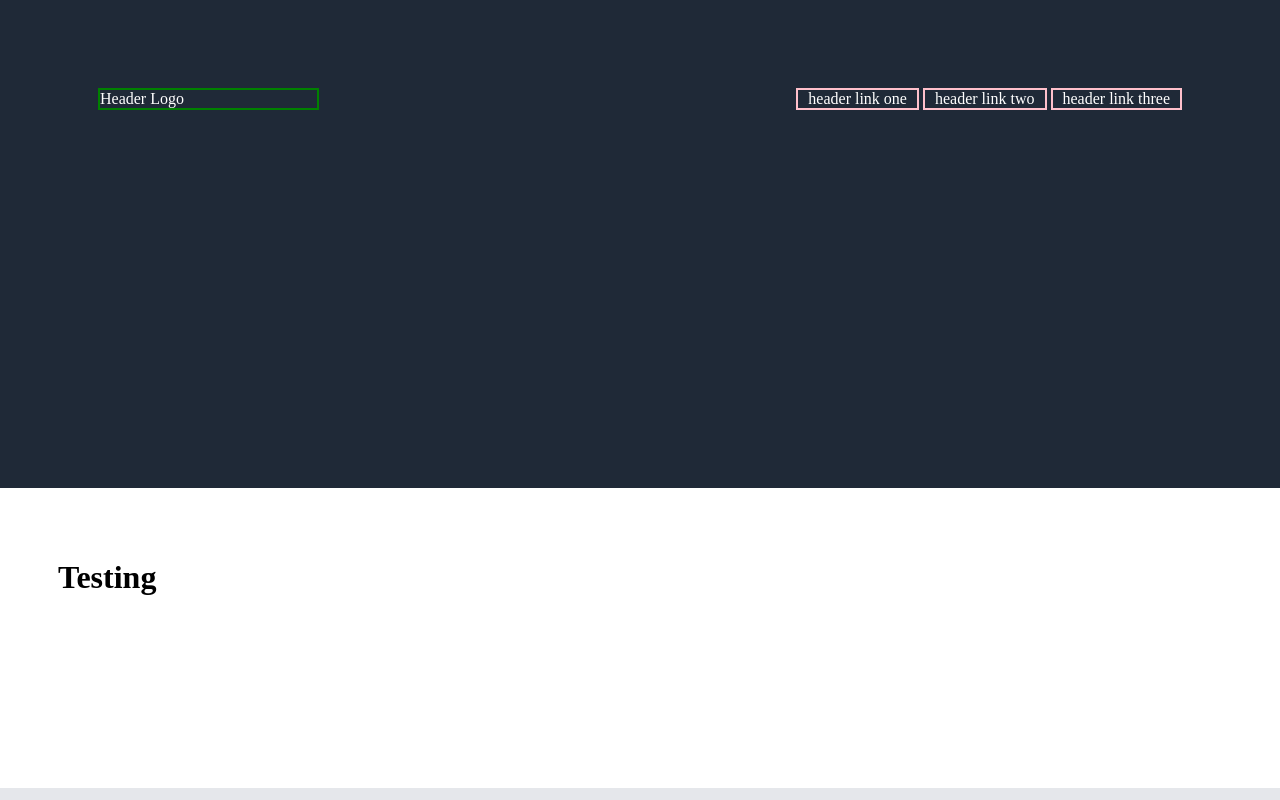
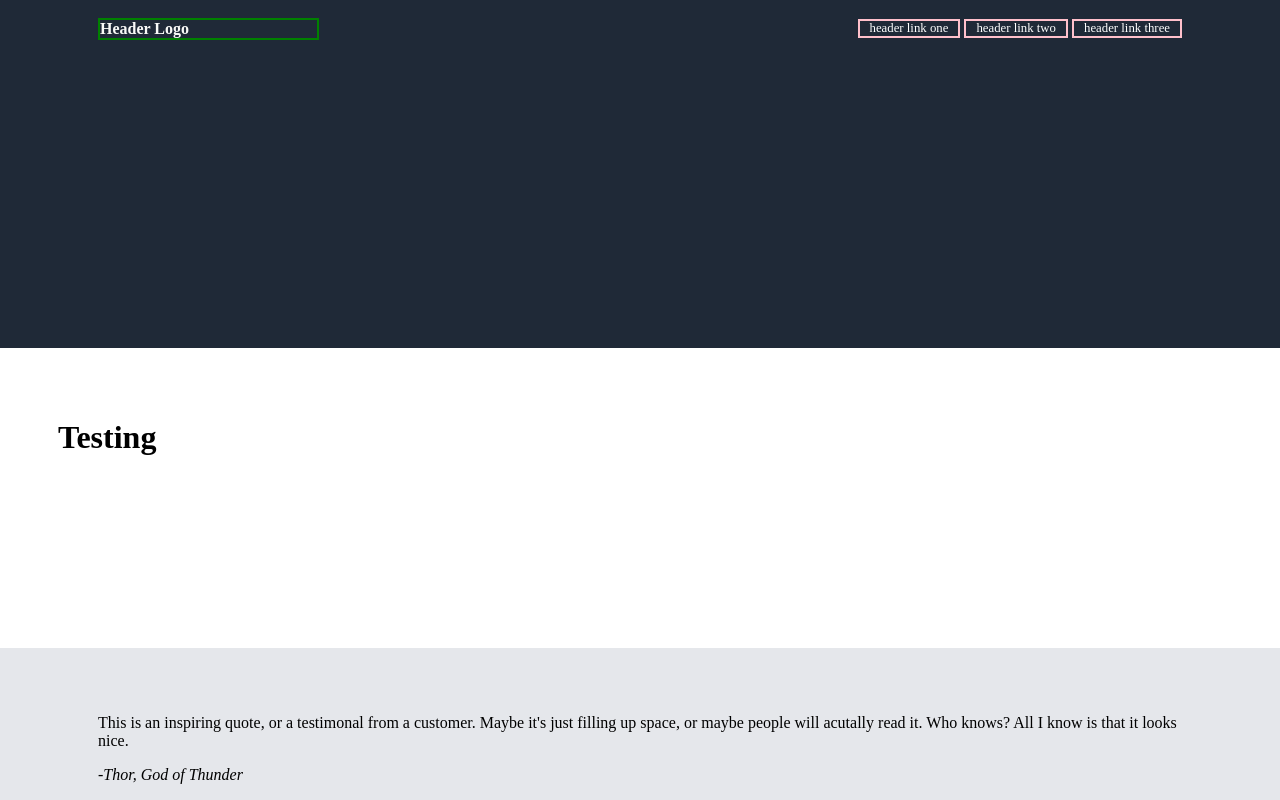
Before and after one commit to roy01919/Firstwebsite, a plain HTML site: page index.html in a window 1280 px wide. Shown: the top 800 px of the page. Drawn offline with Linux system fonts and the light colour scheme.

Commit message:
Format of header logo and links

```diff
--- a/styles.css
+++ b/styles.css
@@ -12,10 +12,7 @@ body{
     margin-top: -20px;
     margin-right: -10px;
     margin-left: -10px;
-    padding: 100px;
-
-
-
+    padding: 30px 100px;
 }
 
 
@@ -25,6 +22,9 @@ body{
     display: inline-block;
 
     width:20%;
+
+    font-weight: 900;
+    color: #f9faf8;
 }
 
 .headerlink_container{
@@ -39,6 +39,8 @@ body{
     width:auto;
     padding: 0px 10px;
 
+    font-size: 0.80em;
+    font-weight: 300;
 }
 
 
```
